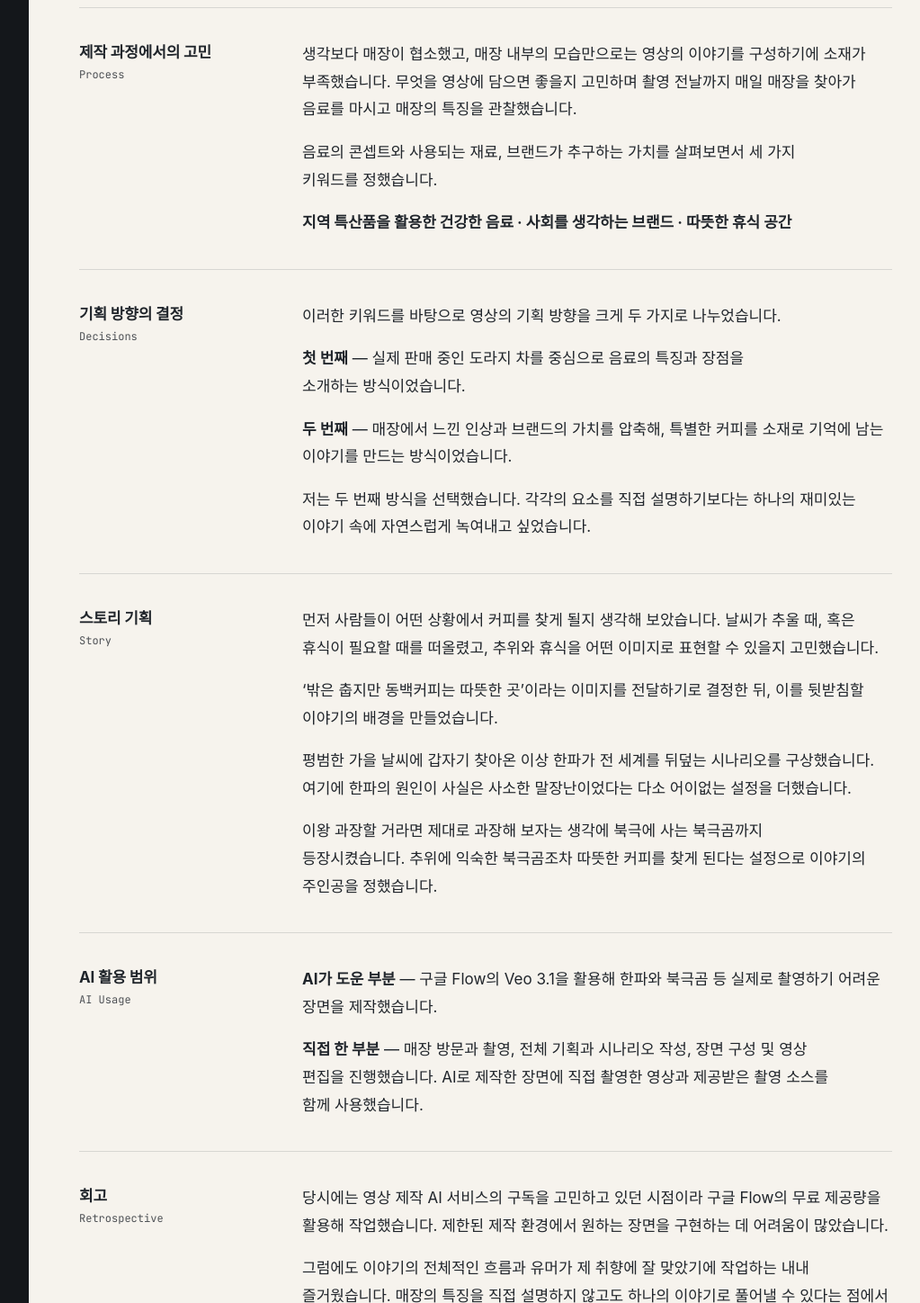
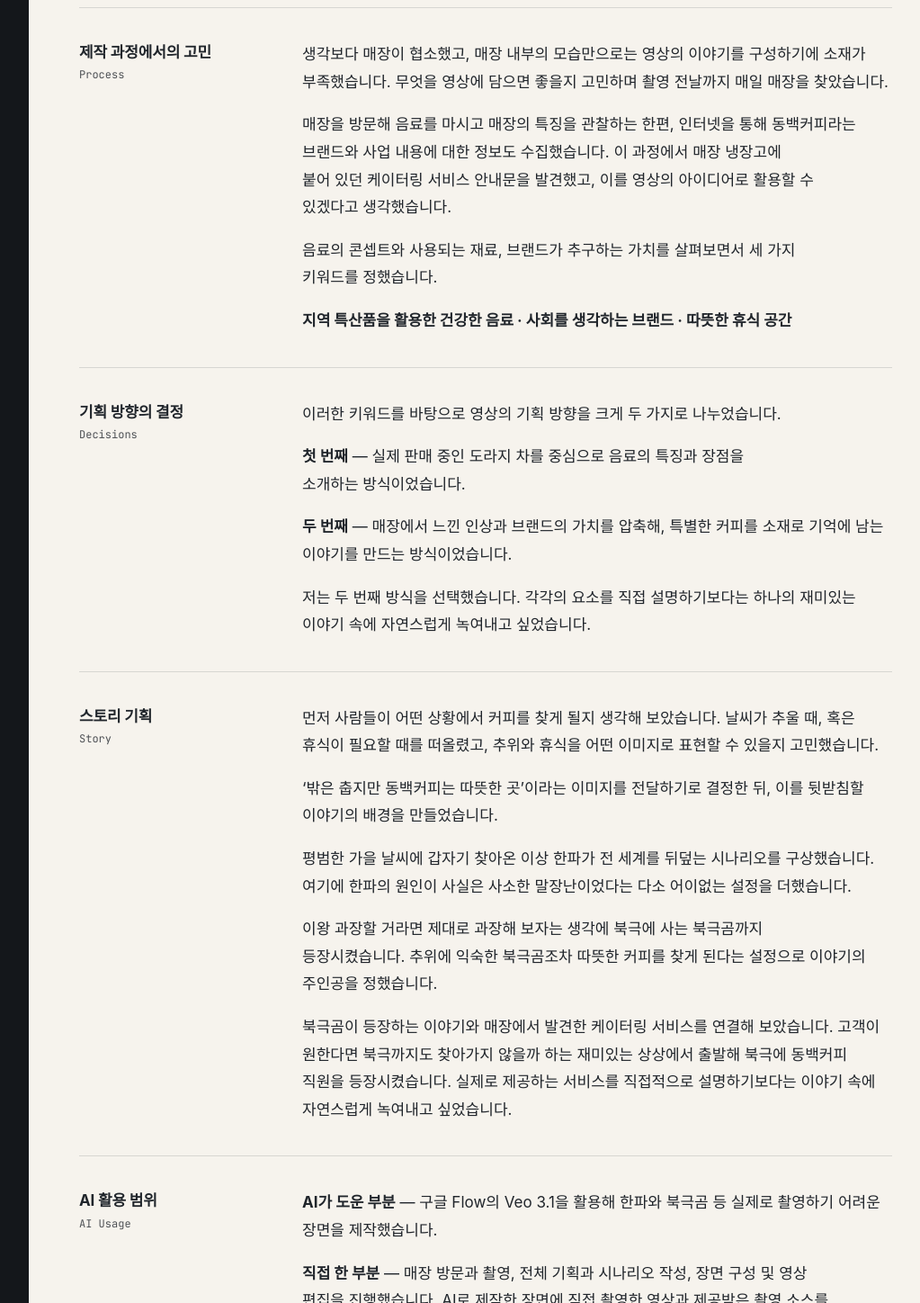
Before and after one commit to Wilhelmraum/portfolio_lym, a plain HTML site: page portfolio-details-1.html in a window 1280 px wide. Shown: the part 1460-2908 px from the top of the page at 90% size, without its empty margins (232-1255 px from the left). Drawn offline with Linux system fonts and the light colour scheme; a web font is replaced by a local one.

Commit message:
동백커피 제작과정 내용수정

```diff
--- a/portfolio-details-1.html
+++ b/portfolio-details-1.html
@@ -165,7 +165,8 @@
         <div class="work-block">
           <h2>제작 과정에서의 고민<span class="work-block-en">Process</span></h2>
           <div>
-            <p>생각보다 매장이 협소했고, 매장 내부의 모습만으로는 영상의 이야기를 구성하기에 소재가 부족했습니다. 무엇을 영상에 담으면 좋을지 고민하며 촬영 전날까지 매일 매장을 찾아가 음료를 마시고 매장의 특징을 관찰했습니다.</p>
+            <p>생각보다 매장이 협소했고, 매장 내부의 모습만으로는 영상의 이야기를 구성하기에 소재가 부족했습니다. 무엇을 영상에 담으면 좋을지 고민하며 촬영 전날까지 매일 매장을 찾았습니다.</p>
+            <p>매장을 방문해 음료를 마시고 매장의 특징을 관찰하는 한편, 인터넷을 통해 동백커피라는 브랜드와 사업 내용에 대한 정보도 수집했습니다. 이 과정에서 매장 냉장고에 붙어 있던 케이터링 서비스 안내문을 발견했고, 이를 영상의 아이디어로 활용할 수 있겠다고 생각했습니다.</p>
             <p>음료의 콘셉트와 사용되는 재료, 브랜드가 추구하는 가치를 살펴보면서 세 가지 키워드를 정했습니다.</p>
             <p><strong>지역 특산품을 활용한 건강한 음료 · 사회를 생각하는 브랜드 · 따뜻한 휴식 공간</strong></p>
           </div>
@@ -188,6 +189,7 @@
             <p>‘밖은 춥지만 동백커피는 따뜻한 곳’이라는 이미지를 전달하기로 결정한 뒤, 이를 뒷받침할 이야기의 배경을 만들었습니다.</p>
             <p>평범한 가을 날씨에 갑자기 찾아온 이상 한파가 전 세계를 뒤덮는 시나리오를 구상했습니다. 여기에 한파의 원인이 사실은 사소한 말장난이었다는 다소 어이없는 설정을 더했습니다.</p>
             <p>이왕 과장할 거라면 제대로 과장해 보자는 생각에 북극에 사는 북극곰까지 등장시켰습니다. 추위에 익숙한 북극곰조차 따뜻한 커피를 찾게 된다는 설정으로 이야기의 주인공을 정했습니다.</p>
+            <p>북극곰이 등장하는 이야기와 매장에서 발견한 케이터링 서비스를 연결해 보았습니다. 고객이 원한다면 북극까지도 찾아가지 않을까 하는 재미있는 상상에서 출발해 북극에 동백커피 직원을 등장시켰습니다. 실제로 제공하는 서비스를 직접적으로 설명하기보다는 이야기 속에 자연스럽게 녹여내고 싶었습니다.</p>
           </div>
         </div>
 
```
